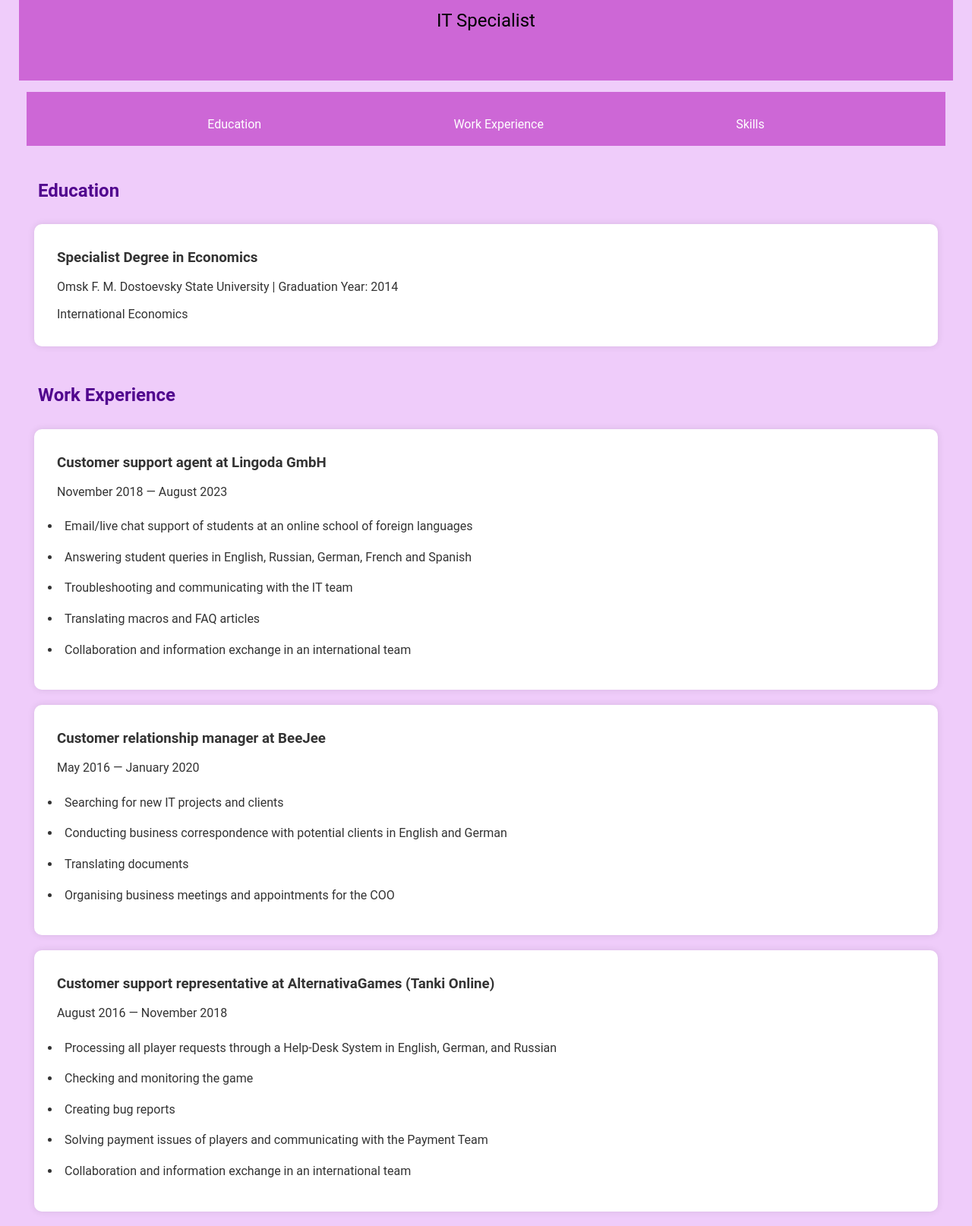
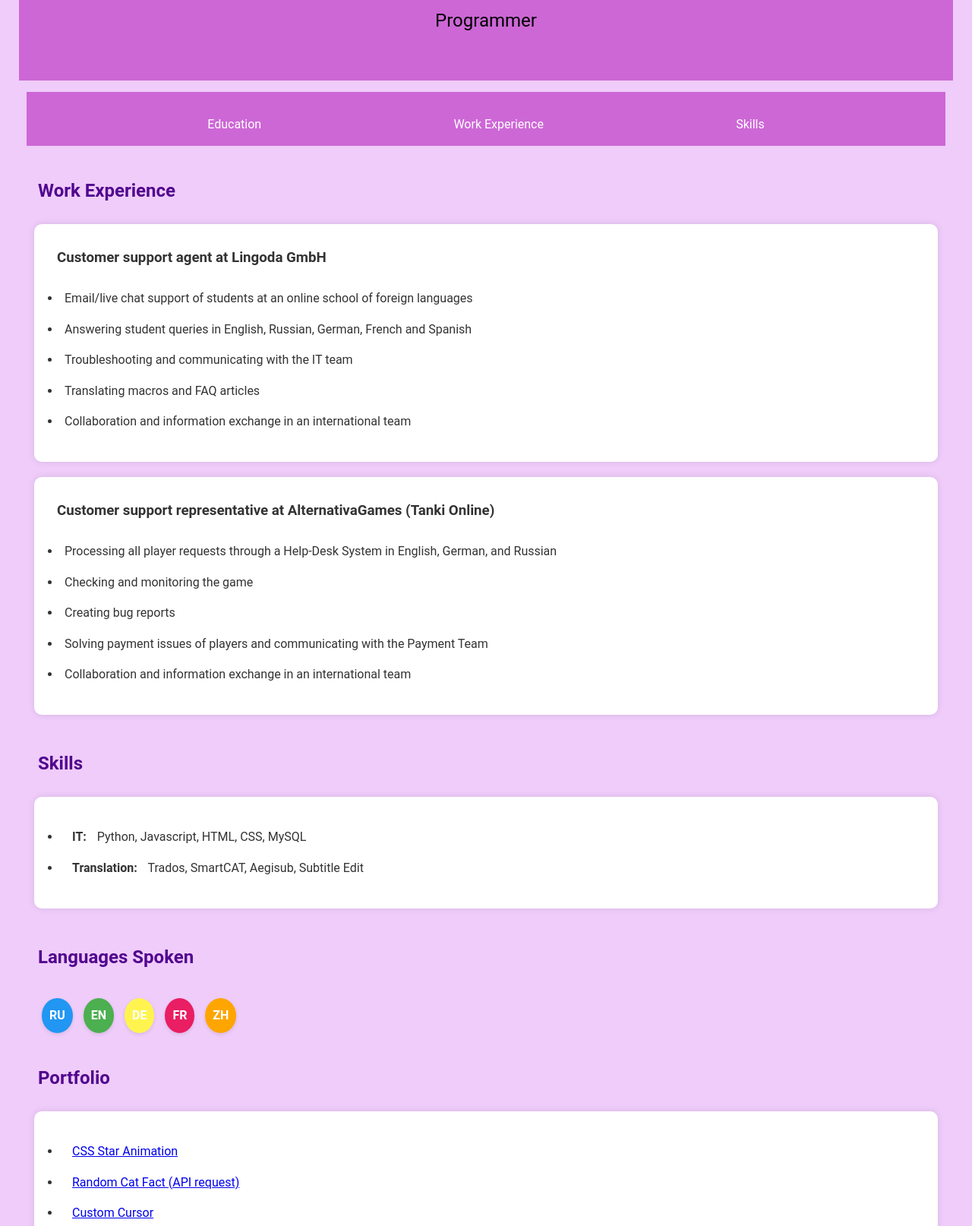
Before and after one commit to purrfectlysanecatlady/purrfectlysanecatlady.github.io, a plain HTML site: page index.html in a window 1280 px wide. Shown: the part 169-1783 px from the top of the page at 76% size. Drawn offline with Linux system fonts and the light colour scheme.

Commit message:
Update index.html

```diff
--- a/index.html
+++ b/index.html
@@ -9,13 +9,12 @@
 </head>
 
 <body>
-    <!-- Header -->
+
     <header class="header">
         <h1>Natalia V.</h1>
-        <p>IT Specialist</p>
+        <p>Programmer</p>
     </header>
 
-    <!-- Navigation Menu -->
     <nav class="menu">
         <ul>
             <li><a href="#education">Education</a></li>
@@ -24,25 +23,12 @@
         </ul>
     </nav>
 
-    <!-- Main Content -->
     <main>
 
-        <!-- Section 1: Education -->
-        <section id="education" class="content-section">
-            <h2>Education</h2>
-            <div class="edu-block">
-                <h3>Specialist Degree in Economics</h3>
-                <span>Omsk F. M. Dostoevsky State University | Graduation Year: 2014</span>
-                <p>International Economics</p>
-            </div>
-        </section>
-
-        <!-- Section 2: Work Experience -->
         <section id="work-experience" class="content-section">
             <h2>Work Experience</h2>
             <div class="job-block">
                 <h3>Customer support agent at Lingoda GmbH</h3>
-                <span>November 2018 — August 2023</span>
                 <ul>
                     <li>Email/live chat support of students at an online school of foreign languages</li>
                     <li>Answering student queries in English, Russian, German, French and Spanish</li>
@@ -53,19 +39,7 @@
             </div>
 
             <div class="job-block">
-                <h3>Customer relationship manager at BeeJee</h3>
-                <span>May 2016 — January 2020</span>
-                <ul>
-                    <li>Searching for new IT projects and clients</li>
-                    <li>Conducting business correspondence with potential clients in English and German</li>
-                    <li>Translating documents</li>
-                    <li>Organising business meetings and appointments for the COO</li>
-                </ul>
-            </div>
-
-            <div class="job-block">
                 <h3>Customer support representative at AlternativaGames (Tanki Online)</h3>
-                <span>August 2016 — November 2018</span>
                 <ul>
                     <li>Processing all player requests through a Help-Desk System in English, German, and Russian</li>
                     <li>Checking and monitoring the game</li>
@@ -76,7 +50,6 @@
             </div>
         </section>
 
-        <!-- Section 3: Skills -->
         <section id="skills" class="content-section">
             <h2>Skills</h2>
             <div class="skill-list">
@@ -87,7 +60,6 @@
             </div>
         </section>
 
-        <!-- Section 4: Languages -->
         <section id="languages" class="content-section">
             <h2>Languages Spoken</h2>
             <div class="language-skills">
@@ -99,8 +71,7 @@
             </div>
         </section>
 
-        <!-- Section 5: Portfolio -->
-        <section id="portfolio" class="content-section">
+       <section id="portfolio" class="content-section">
             <h2>Portfolio</h2>
             <div class="portfolio-list">
                 <ul>
@@ -119,7 +90,6 @@
         </section>
     </main>
 
-    <!-- Footer -->
     <footer class="footer">
         <a href="./contact.html"><h2>Contact Info</h2></a>
         <p>© Natalia V. All rights reserved.</p>
```
